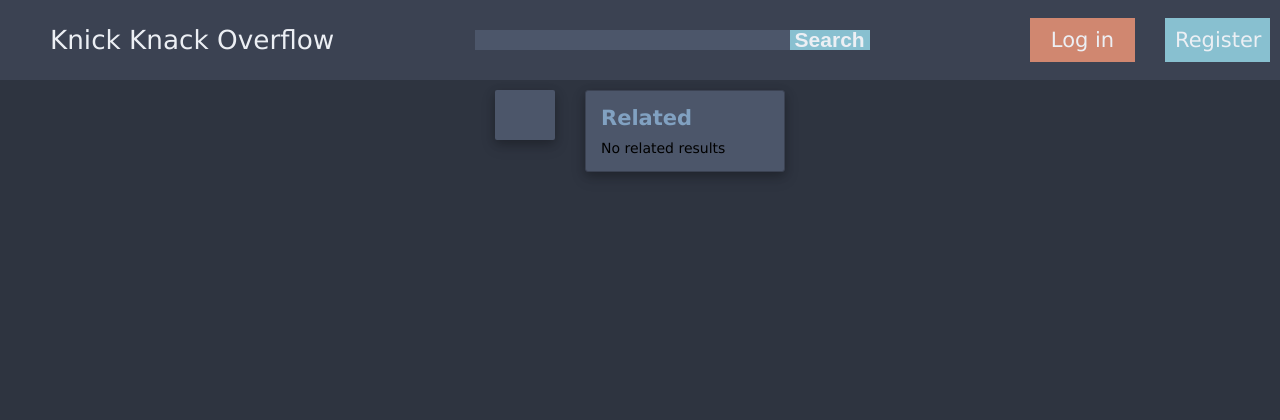
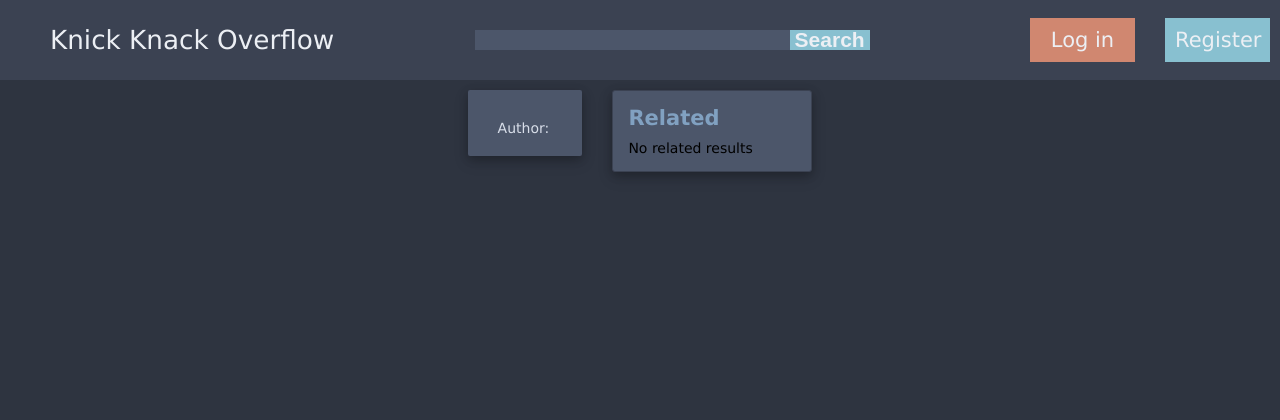
Before and after one commit to cra88y/knick-knack-overflow, a Node server app: template views/question.pug in a window 1280 px wide. Shown: the top 420 px of the page. Run offline with Node 20, Linux system fonts and the light colour scheme; the template is opened without the code that fills it, so the values that code supplies are empty; some libraries are stand-ins or nearby versions.

Commit message:
show authors

```diff
--- a/public/javascripts/index.js
+++ b/public/javascripts/index.js
@@ -1,3 +1 @@
-window.addEventListener("load", (event)=>{
-    console.log("hello from javascript!")
-})
+window.addEventListener("load", (event) => {});
--- a/public/javascripts/votes.js
+++ b/public/javascripts/votes.js
@@ -17,8 +17,6 @@ window.addEventListener("DOMContentLoaded", (event) => {
         answerVotes = data.answerVotes;
         userVotes = data.userVotes;
       });
-    console.log(`${document.location.href}/votes`);
-
     for (let key in answerVotes) {
       document.getElementById(`voteCount-${key}`).innerText =
         answerVotes[key] || "0";
--- a/views/answer-card.pug
+++ b/views/answer-card.pug
@@ -4,6 +4,8 @@ div(class="answer-card")
     button(class=`downVote` id=`downVote-${answer.id}` data-answerId=`${answer.id}`) ▼
     div.voteCount(id=`voteCount-${answer.id}`)= answer.voteCount
   div(class="answer-text")|!{answer.content}
+  span Author:
+  a(class="answer-author answer-util-btn" href=`/users/${answer["User.id"]}`)= answer["User.username"]
   if answer.userId == user.id
     //- form(class="answer-utils" action=`/api/answers/${answer.id}/edit`)
     //-   button(class="answer-util-btn") Edit
--- a/views/question-card.pug
+++ b/views/question-card.pug
@@ -1,9 +1,11 @@
 div(class="question-card")
   h1= question.title
   div|!{question.content}
-    if user
-      if question.userId == user.id
-        //- form(class="answer-utils" action=`/api/answers/${answer.id}/edit`)
-        //-   button(class="answer-util-btn") Edit
-        form(class="answer-utils" action=`/api/questions/${question.id}/delete` method="POST")
-          button(class="answer-util-btn") Delete
+  span Author:
+  a(class="answer-author answer-util-btn" href=`/users/${question["User.id"]}`)= question["User.username"]
+  if user
+    if question.userId == user.id
+      //- form(class="answer-utils" action=`/api/answers/${answer.id}/edit`)
+      //-   button(class="answer-util-btn") Edit
+      form(class="answer-utils" action=`/api/questions/${question.id}/delete` method="POST")
+        button(class="answer-util-btn") Delete
```
Also changed, not shown: routes/index.js (+6 -4 lines), routes/questions.js (+9 -1 lines).
